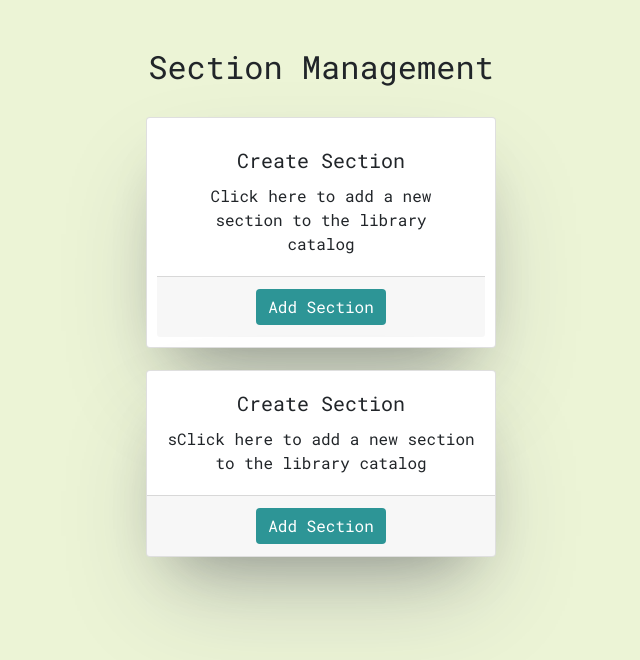
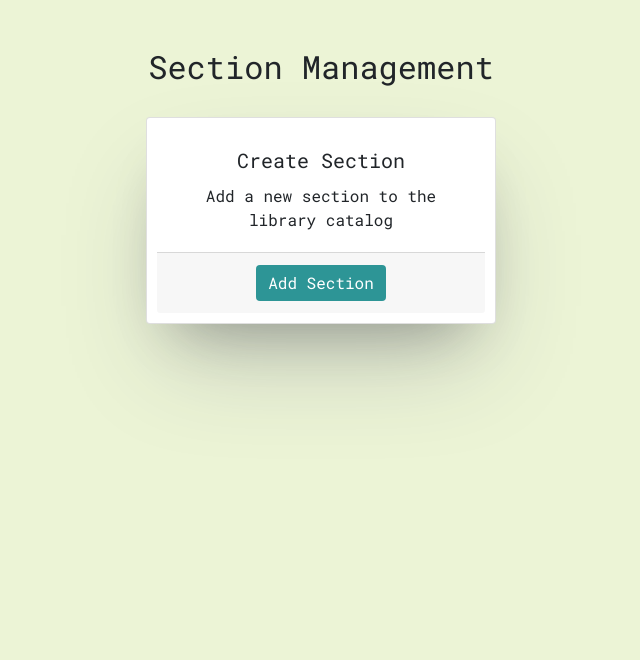
Before and after one commit to arachnidly/Lumina, a Flask app: template templates/managecatalog.html in a window 1280 px wide. Shown: the part 98-758 px from the top of the page, without its empty margins (319-959 px from the left). Run offline with Flask 3, Linux system fonts and the light colour scheme; tables that the repository leaves empty hold one stand-in row (values such as "Sample post"); the template is opened without the code that fills it: values that come from a table or form of the project are taken from there, most other values are stand-ins (such as "Sample title", 1, 10 or a date in 2020); some libraries are stand-ins or nearby versions; some web fonts are replaced.

Commit message:
modal to add sections and does add section to db

```diff
--- a/application/models.py
+++ b/application/models.py
@@ -85,7 +85,8 @@ class Book(db.Model):
     description = db.Column(db.Text)
     bookcover_link = db.Column(db.String, nullable=False)
 
-    is_borrowed = db.Column(db.Boolean, default=False)
+    # Remove the is_borrowed field from the Book model since book availability will be determined by the presence of a loan record in the BookLoan table.
+    # is_borrowed = db.Column(db.Boolean, default=False)
     # Additional attribute for average rating
     avg_rating = db.Column(db.Float)
 
--- a/templates/managecatalog.html
+++ b/templates/managecatalog.html
@@ -60,35 +60,22 @@
         </div>
         {# section management heading #}
         <div class="row justify-content-center" style="margin-top: 2%;">
-            <a>
                 <div class="col-md-4">
                     <div class="card" id="sectioncard" style="padding: 10px;">
                         <div class="card-body">
                             <h5 class="card-title">Create Section</h5>
-                            <p class="card-text">Click here to add a new section to the library catalog</p>
+                            <p class="card-text">Add a new section to the library catalog</p>
                         </div>
                         <div class="card-footer">
-                            <a href="manage/add/section" class="btn btn-custom stretched-link">Add Section</a>
+                            <!-- Add Section Button -->
+                            <button type="button" class="btn btn-custom" data-toggle="modal"
+                                data-target="#createSectionModal">
+                                Add Section
+                            </button>
                         </div>
                     </div>
                 </div>
-            </a>
         </div>
-
-        <div class="row justify-content-center" style="margin-top: 2%;">
-        <a>
-            <div class="col-md-4">
-                <div class="card" id="sectioncard">
-                    <div class="card-body">
-                        <h5 class="card-title">Create Section</h5>
-                        <p class="card-text">sClick here to add a new section to the library catalog</p>
-                    </div>
-                    <div class="card-footer">
-                        <a href="manage/add/section" class="btn btn-custom stretched-link">Add Section</a>
-                    </div>
-                </div>
-            </div>
-        </a>
 
 
         <!-- second column -->
@@ -113,29 +100,29 @@
         <!-- </div> -->
     </div>
 
-<!-- Modal -->
-<div class="modal fade" id="createSectionModal" tabindex="-1" role="dialog" aria-labelledby="createSectionModalLabel"
-    aria-hidden="true">
+    <!-- Add Section Modal -->
+    <div class="modal fade" id="createSectionModal" tabindex="-1" role="dialog"
+        aria-labelledby="createSectionModalLabel" aria-hidden="true">
         <div class="modal-dialog" role="document">
             <div class="modal-content">
                 <div class="modal-header">
-                <h5 class="modal-title" id="createSectionModalLabel">Create Section</h5>
+                    <h5 class="modal-title" id="createSectionModalLabel">Create New Section</h5>
                     <button type="button" class="close" data-dismiss="modal" aria-label="Close">
                         <span aria-hidden="true">&times;</span>
                     </button>
                 </div>
                 <div class="modal-body">
-                <form action="/manage/add/section" method="POST">
-                    <!-- Add your form fields here -->
+                    <form action="/manage/add/section" method="post">
                         <div class="form-group">
                             <label for="sectionName">Section Name</label>
                             <input type="text" class="form-control" id="sectionName" name="sectionName" required>
                         </div>
                         <div class="form-group">
                             <label for="sectionDescription">Section Description</label>
-                        <textarea class="form-control" id="sectionDescription" name="sectionDescription" required></textarea>
+                            <textarea class="form-control" id="sectionDescription" name="sectionDescription" rows="3"
+                                required></textarea>
                         </div>
-                    <button type="submit" class="btn btn-primary">Submit</button>
+                        <button type="submit" class="btn btn-custom">Add Section</button>
                     </form>
                 </div>
             </div>
@@ -149,33 +136,7 @@
         });
     </script>
 
-            <!-- second column -->
-
-            <!-- <div class="col-md-4">
-                <div class="card" id="sectioncard">
-                    <div class="card-body">
-                        <h5 class="card-title">{{section}}</h5>
-                        <p class="card-text">{{description}}</p>
     </div>
-                    <div class="card-footer">
-                        <a href="manage/view/section" class="btn btn-md btn-custom">View</a>
-                        <a href="manage/edit/section" class="btn btn-md btn-custom">Edit</a>
-                        <a href="manage/delete/section" class="btn btn-md btn-custom">Delete</a>
-                    </div>
-                </div>
-            </div> -->
-            <!-- third column -->
-
-
-            <!-- end of card deck and row -->
-            <!-- </div> -->
-        </div>
-
-
-
-
-
-
 
     <!-- End of main content -->
 
```
Also changed, not shown: application/controllers.py (+17 -6 lines), instance/dummy.sqlite3. Lines whose indentation alone changed are shown as unchanged.
